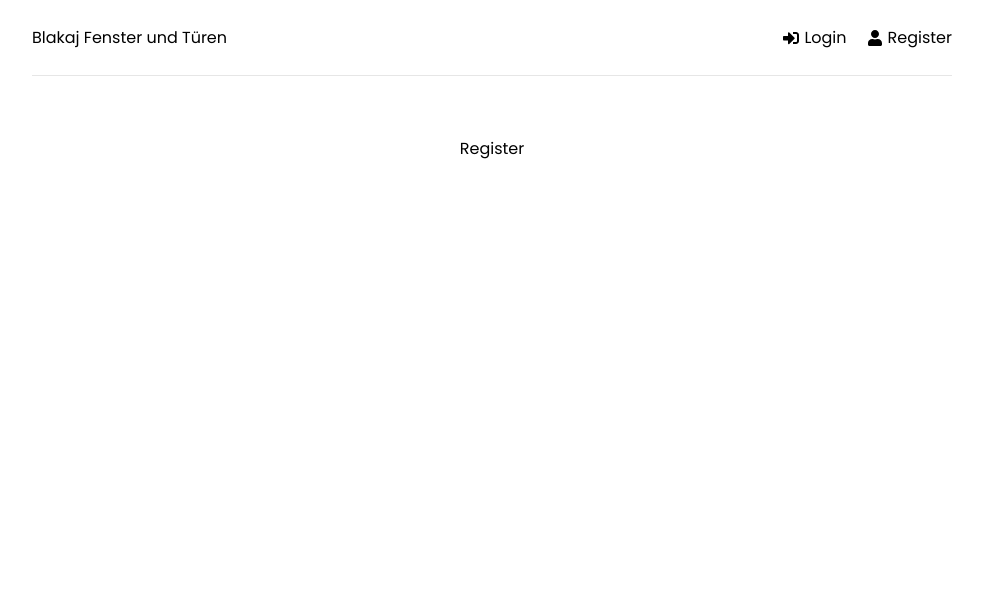
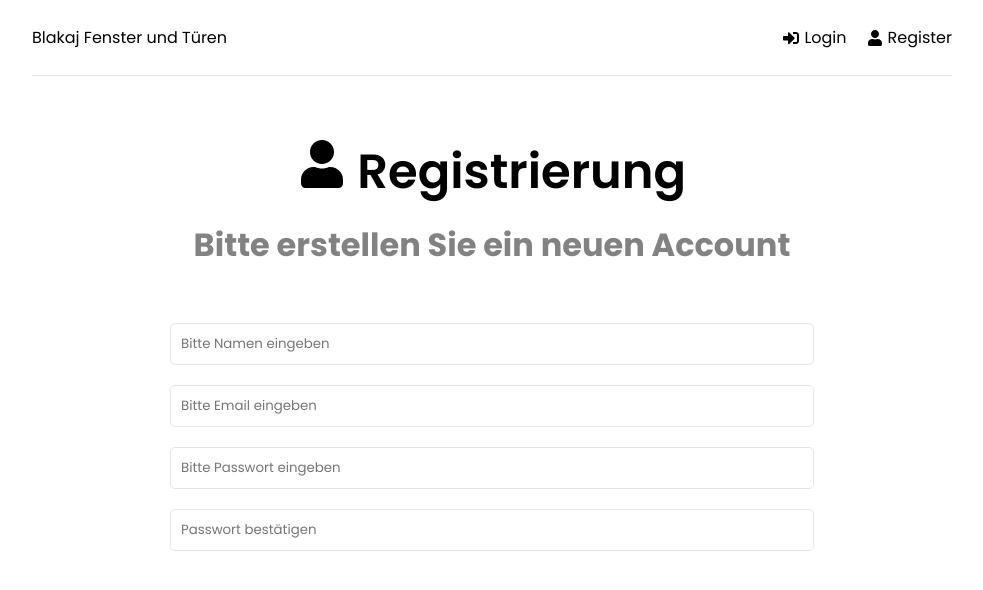
Before and after one commit to Agoga98/CMT, a React (Create React App) app: page /register in a window 1280 px wide. Shown: the top 590 px of the page, without its empty margins (148-1131 px from the left). Built offline with nearby package versions, Linux system fonts and the light colour scheme.

Commit message:
Register-Page weiter entwickelt

```diff
--- a/src/pages/Register.jsx
+++ b/src/pages/Register.jsx
@@ -1,6 +1,47 @@
+import { useState, useEffect } from 'react'
+import {FaUser} from 'react-icons/fa'
+
+
 function Register() {
+  const [formData, setForm] = useState({
+    name: '',
+    email: '',
+    password: '',
+    password2: ''
+  })
+
+  const onChange = () => {
+
+  }
+
+  const { name, email, password, password2 } = formData
+
   return (
-    <div>Register</div>
+    <>
+      <section className='heading'>
+        <h1>
+          <FaUser /> Registrierung
+        </h1>
+        <p>Bitte erstellen Sie ein neuen Account</p>
+      </section>
+
+      <section className="form">
+        <form>
+          <div className="form-group">
+            <input type="text" className="form-control" id="name" name='name' value={name} placeholder='Bitte Namen eingeben' onChange={onChange} />
+          </div>
+          <div className="form-group">
+            <input type="text" className="form-control" id="email" name='email' value={name} placeholder='Bitte Email eingeben' onChange={onChange} />
+          </div>
+          <div className="form-group">
+            <input type="password" className="form-control" id="password" name='password' value={name} placeholder='Bitte Passwort eingeben' onChange={onChange} />
+          </div>
+          <div className="form-group">
+            <input type="passowrd" className="form-control" id="password2" name='password2' value={name} placeholder='Passwort bestätigen' onChange={onChange} />
+          </div>
+        </form>
+      </section>
+    </>
   )
 }
 
```
